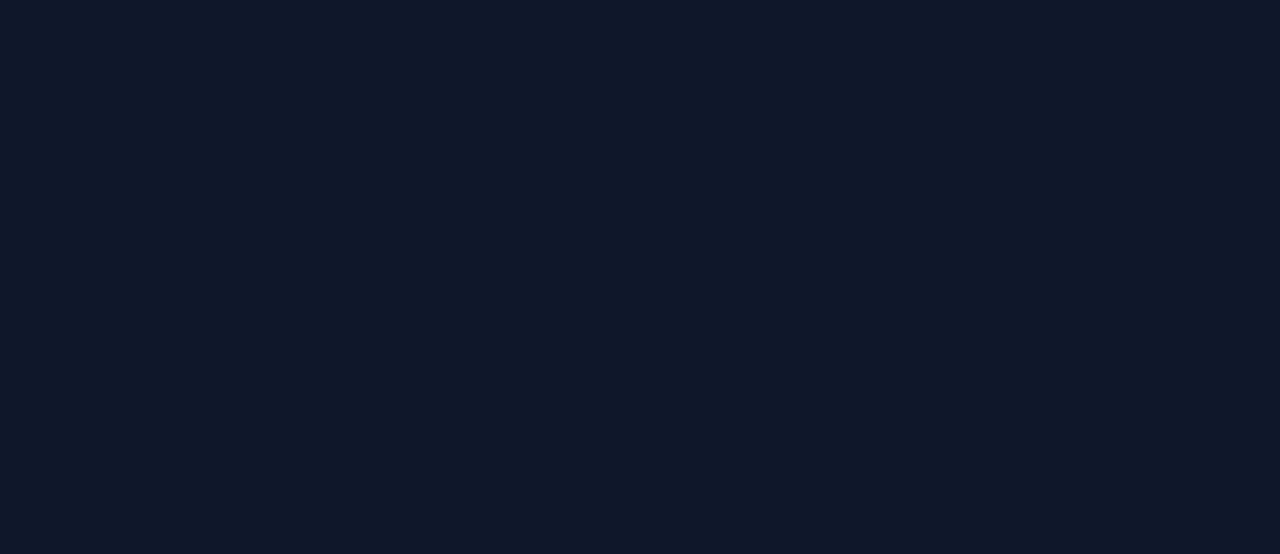
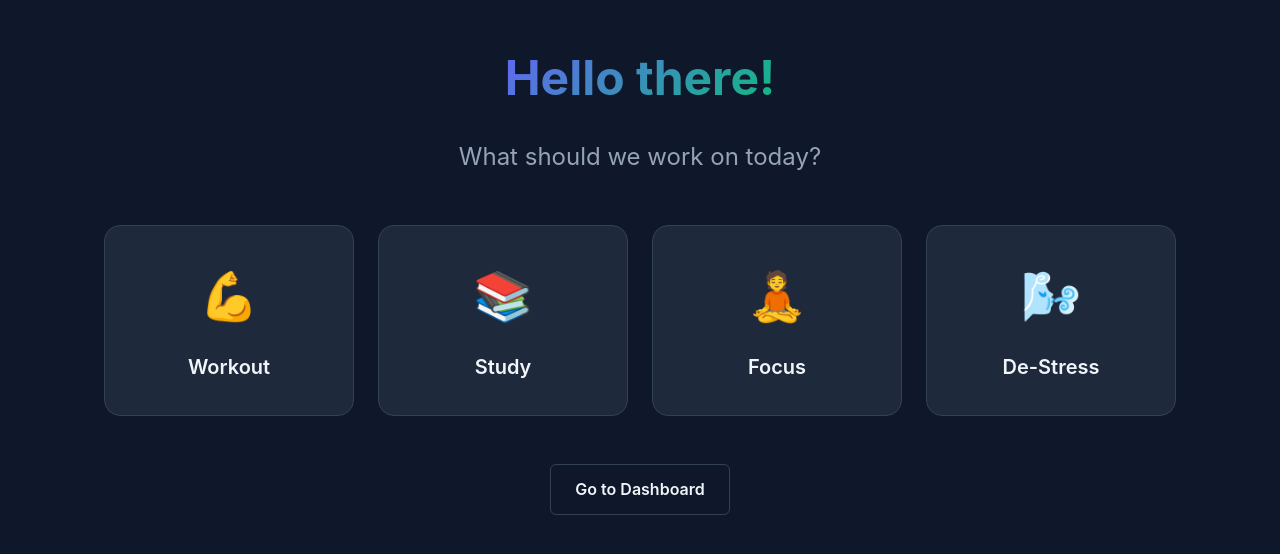
Before and after one commit to Luka98122/HZS, a React (Vite) app in the folder domaci/src/frontend/: page /home in a window 1280 px wide. Before the commit this address had no page. Shown: the part 118-672 px from the top of the page. Built offline with nearby package versions, Linux system fonts and the light colour scheme.

Commit message:
Fixed scroll position on nav

```diff
--- a/domaci/src/frontend/src/App.css
+++ b/domaci/src/frontend/src/App.css
@@ -21,9 +21,6 @@
   --transition: all 0.3s ease;
 }
 
-html {
-  scroll-behavior: smooth;
-}
 
 body {
   font-family: 'Inter', -apple-system, BlinkMacSystemFont, 'Segoe UI', Roboto, Oxygen, Ubuntu, sans-serif;
--- a/domaci/src/frontend/src/main.tsx
+++ b/domaci/src/frontend/src/main.tsx
@@ -14,10 +14,13 @@ import Workout from './pages/Workout.tsx'
 import Study from './pages/Study.tsx'
 import Focus from './pages/Focus.tsx'
 import Stress from './pages/Stress.tsx'
+import Home from './pages/Home.tsx'
+import ScrollToTop from "./utils/ScrollToTop";
 
 createRoot(document.getElementById('root')!).render(
   <StrictMode>
     <Router>
+      <ScrollToTop />
       <Routes>
         <Route path="/" element={<App />} />
         <Route path="/login" element={<Login />} />
@@ -25,6 +28,7 @@ createRoot(document.getElementById('root')!).render(
         <Route path="/account" element={<Account />} />
         <Route path="/terms" element={<Terms />} />
         <Route path="/privacy" element={<Privacy />} />
+        <Route path="/home" element={<Home />} />
         <Route path="/onboarding" element={<Onboarding />} />
         <Route path="/dashboard" element={<Dashboard />} />
         <Route path="/workout" element={<Workout />} />
--- a/domaci/src/frontend/src/pages/Focus.tsx
+++ b/domaci/src/frontend/src/pages/Focus.tsx
@@ -22,7 +22,7 @@ const Focus: React.FC = () => {
                 position: 'absolute',
                 bottom: '2rem',
                 opacity: 0.5
-            }}>
+            }} onClick={() => window.location.href = "/home"}>
                 Exit Focus Mode
             </button>
         </div>
--- /dev/null
+++ b/domaci/src/frontend/src/pages/Home.css
@@ -0,0 +1,89 @@
+.home-container {
+    min-height: 100vh;
+    display: flex;
+    flex-direction: column;
+    justify-content: center;
+    align-items: center;
+    text-align: center;
+    background-color: var(--bg-dark);
+    padding: 2rem;
+}
+
+.home-greeting {
+    font-size: 3rem;
+    font-weight: 700;
+    margin-bottom: 2rem;
+    background: linear-gradient(135deg, var(--primary), var(--secondary));
+    -webkit-background-clip: text;
+    background-clip: text;
+    -webkit-text-fill-color: transparent;
+    animation: fadeIn 1s ease-out;
+}
+
+.home-question {
+    font-size: 1.5rem;
+    color: var(--text-secondary);
+    margin-bottom: 3rem;
+    animation: slideUp 1s ease-out 0.5s backwards;
+}
+
+.home-actions {
+    display: flex;
+    gap: 1.5rem;
+    flex-wrap: wrap;
+    justify-content: center;
+    animation: slideUp 1s ease-out 0.8s backwards;
+}
+
+.action-card {
+    background-color: var(--bg-card);
+    padding: 2rem;
+    border-radius: 1rem;
+    border: 1px solid var(--border-color);
+    width: 250px;
+    cursor: pointer;
+    transition: var(--transition);
+    text-decoration: none;
+    color: var(--text-primary);
+    display: flex;
+    flex-direction: column;
+    align-items: center;
+    gap: 1rem;
+}
+
+.action-card:hover {
+    transform: translateY(-5px);
+    border-color: var(--primary);
+    box-shadow: var(--shadow);
+}
+
+.action-icon {
+    font-size: 3rem;
+}
+
+.action-title {
+    font-size: 1.25rem;
+    font-weight: 600;
+}
+
+@keyframes fadeIn {
+    from {
+        opacity: 0;
+    }
+
+    to {
+        opacity: 1;
+    }
+}
+
+@keyframes slideUp {
+    from {
+        opacity: 0;
+        transform: translateY(20px);
+    }
+
+    to {
+        opacity: 1;
+        transform: translateY(0);
+    }
+}
--- /dev/null
+++ b/domaci/src/frontend/src/pages/Home.tsx
@@ -0,0 +1,72 @@
+import React, { useEffect, useState } from 'react';
+import { Link, useNavigate } from 'react-router-dom';
+import './Home.css';
+
+interface User {
+    full_name: string;
+    email: string;
+    username: string;
+}
+
+const Home: React.FC = () => {
+    const [user, setUser] = useState<User | null>(null);
+    const navigate = useNavigate();
+
+    useEffect(() => {
+        const storedUser = localStorage.getItem('user') || sessionStorage.getItem('user');
+
+        if (storedUser) {
+            try {
+                const parsedUser = JSON.parse(storedUser);
+                setUser(parsedUser);
+            } catch (error) {
+                console.error("Failed to parse user data", error);
+            }
+        }
+    }, [navigate]);
+
+    const getGreeting = () => {
+        const hour = new Date().getHours();
+        if (hour < 12) return "Good Morning";
+        if (hour < 18) return "Good Afternoon";
+        return "Good Evening";
+    };
+
+    return (
+        <div className="home-container">
+            <h1 className="home-greeting">
+                {user ? `${getGreeting()}, ${user.full_name}` : 'Hello there!'}
+            </h1>
+
+            <p className="home-question">What should we work on today?</p>
+
+            <div className="home-actions">
+                <Link to="/workout" className="action-card">
+                    <span className="action-icon">💪</span>
+                    <span className="action-title">Workout</span>
+                </Link>
+
+                <Link to="/study" className="action-card">
+                    <span className="action-icon">📚</span>
+                    <span className="action-title">Study</span>
+                </Link>
+
+                <Link to="/focus" className="action-card">
+                    <span className="action-icon">🧘</span>
+                    <span className="action-title">Focus</span>
+                </Link>
+
+                <Link to="/stress" className="action-card">
+                    <span className="action-icon">🌬️</span>
+                    <span className="action-title">De-Stress</span>
+                </Link>
+            </div>
+
+            <Link to="/dashboard" className="btn btn-secondary" style={{ marginTop: '3rem' }}>
+                Go to Dashboard
+            </Link>
+        </div>
+    );
+};
+
+export default Home;
--- /dev/null
+++ b/domaci/src/frontend/src/utils/ScrollToTop.tsx
@@ -0,0 +1,14 @@
+// ScrollToTop.tsx
+import { useEffect } from "react";
+import { useLocation } from "react-router-dom";
+
+export default function ScrollToTop() {
+    const { pathname } = useLocation();
+
+    useEffect(() => {
+        // Always jump to top on route change
+        window.scrollTo({ top: 0, left: 0, behavior: "auto" });
+    }, [pathname]);
+
+    return null;
+}
```
